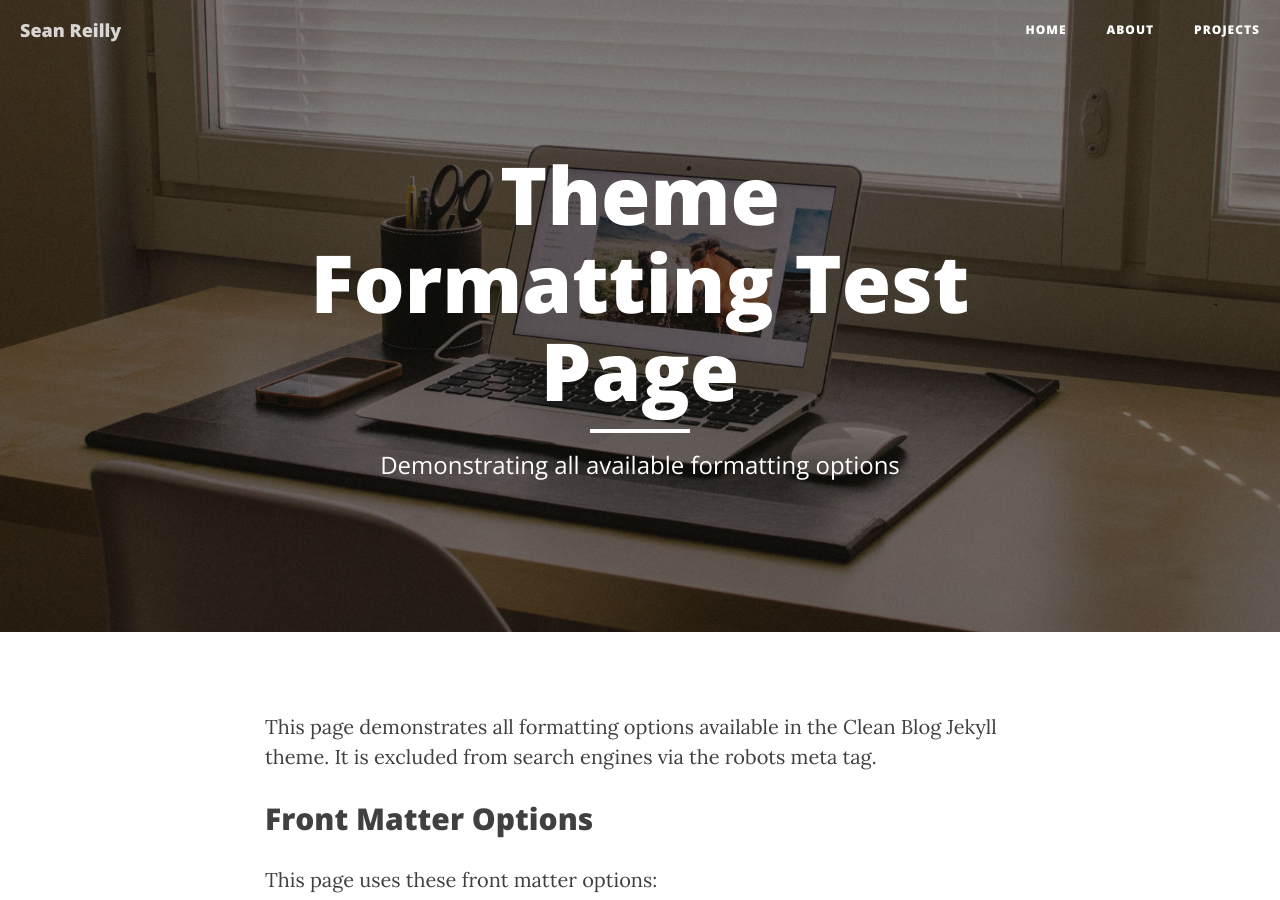
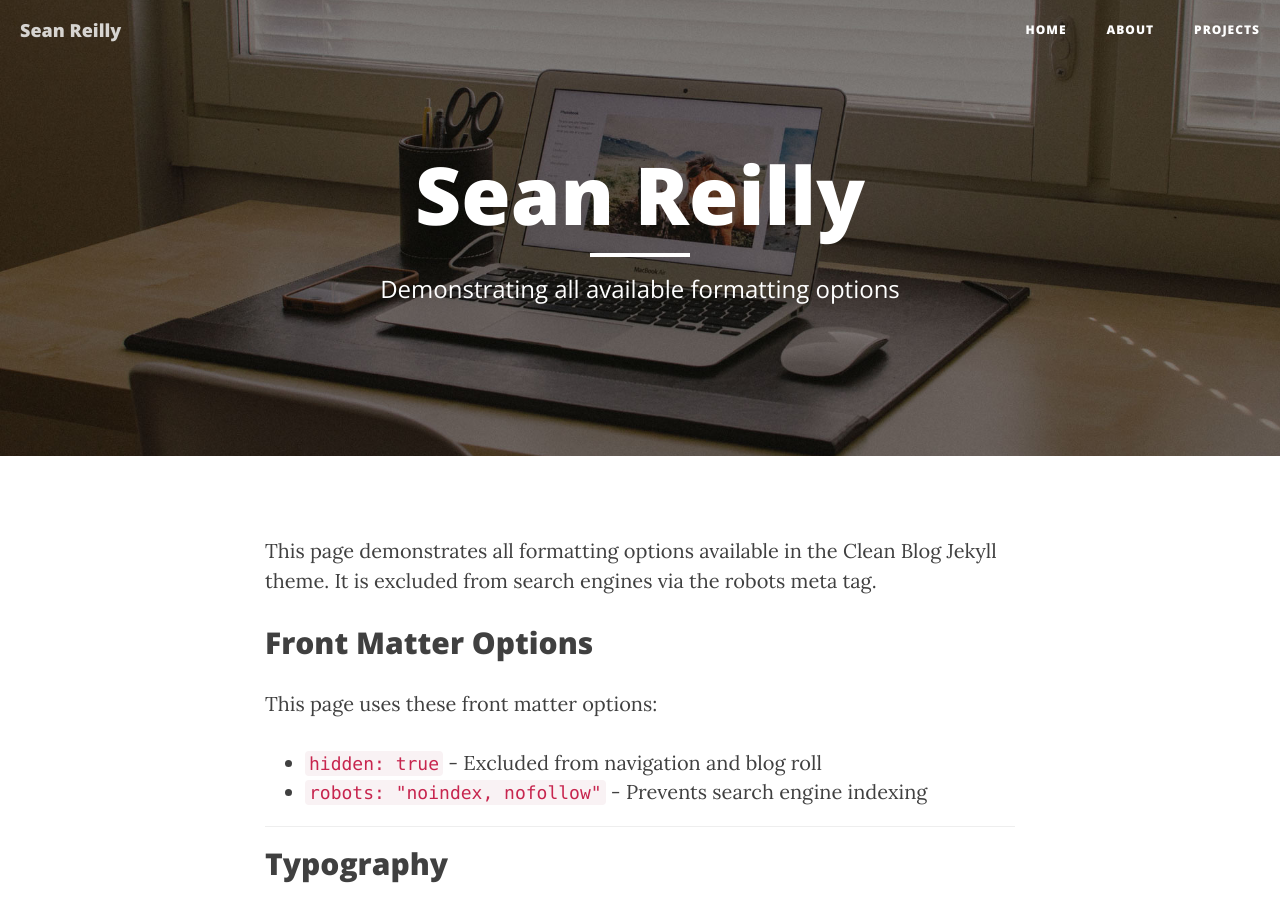
Before and after one commit to seanreillyesq/seanreillyesq.github.io, a Jekyll site: the page built from test-page.markdown, in a window 1280 px wide and 900 px high. Built offline with Jekyll 4.4.1, drawn with Linux system fonts in a browser that asks for light colours; comment, search, counter and statistics services are not loaded.

Commit message:
Fix pagination display: page number in title and subtle subheading
- Title tag: 'Sean Reilly - Page 2' (for SEO)
- H1: Always 'Sean Reilly' (clean)
- Subheading: Shows 'Page X of Y' below description on page 2+

```diff
--- a/_config.yml
+++ b/_config.yml
@@ -29,7 +29,7 @@
   enabled: true
   per_page: 5
   permalink: '/page/:num/'
-  title: ':title'
+  title: ':title - Page :num'
   sort_field: 'date'
   sort_reverse: true
 
--- a/_layouts/page.html
+++ b/_layouts/page.html
@@ -8,9 +8,12 @@
         <div class="row">
             <div class="col-lg-8 col-lg-offset-2 col-md-10 col-md-offset-1">
                 <div class="site-heading">
-                    <h1>{% if page.title %}{{ page.title }}{% else %}{{ site.title }}{% endif %}</h1>
+                    <h1>{{ site.title }}</h1>
                     <hr class="small">
                     <span class="subheading">{{ page.description }}</span>
+                    {% if paginator and paginator.page > 1 %}
+                    <br><span class="subheading" style="font-size: 0.7em;">Page {{ paginator.page }} of {{ paginator.total_pages }}</span>
+                    {% endif %}
                 </div>
             </div>
         </div>
```
